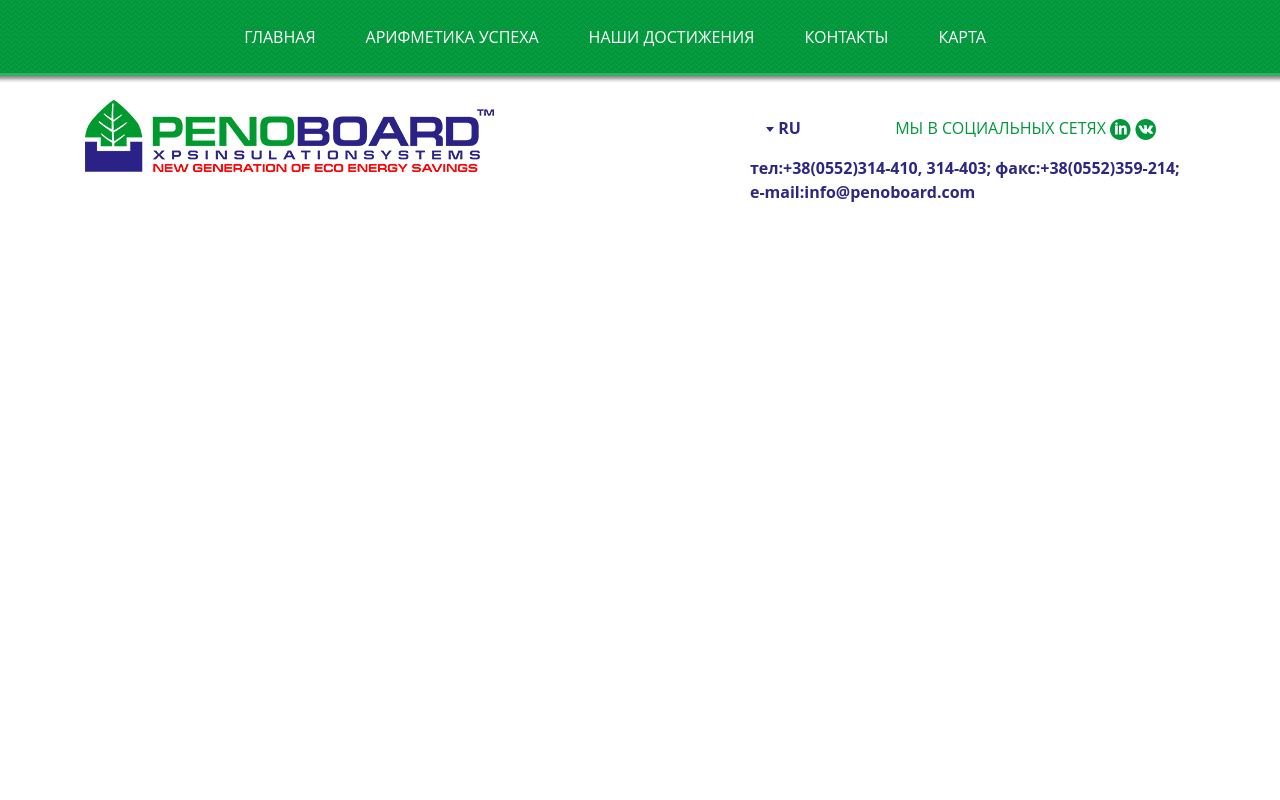
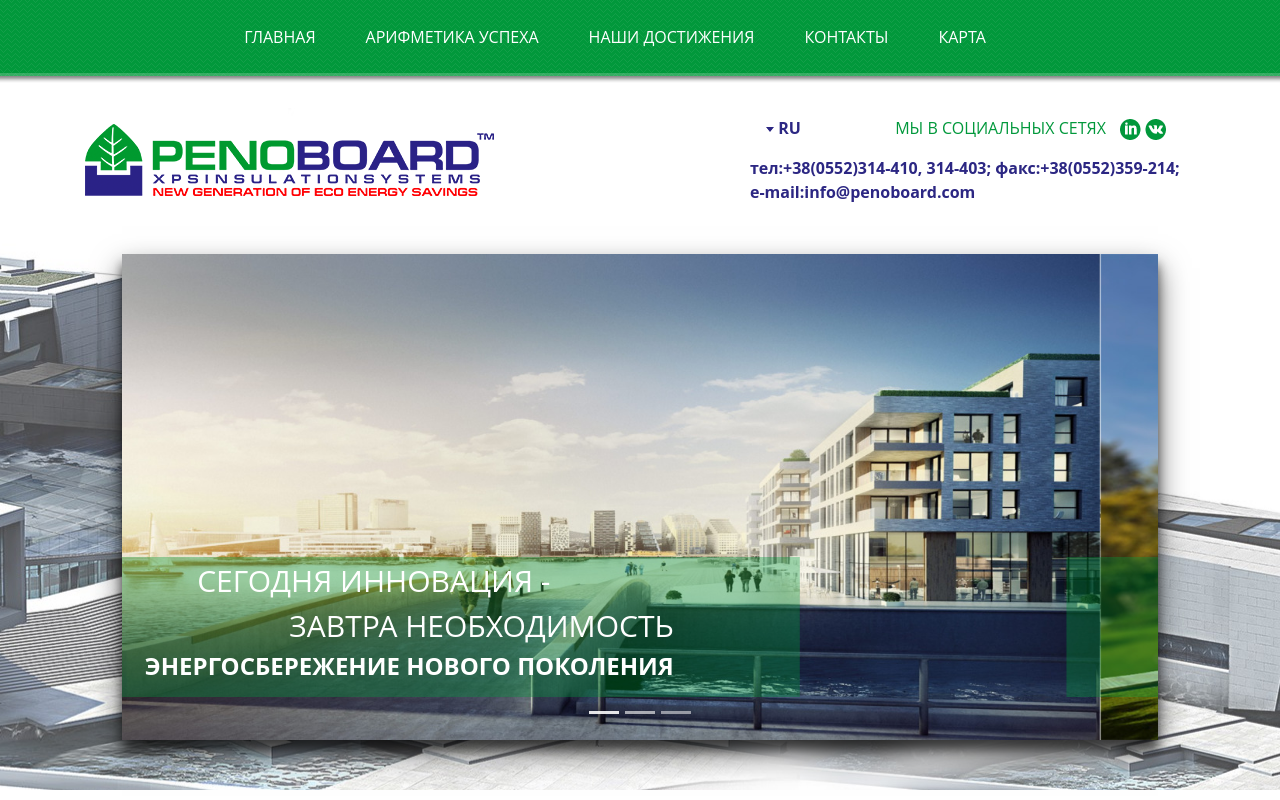
Before and after one commit to LeoValik/Penoboard, a plain HTML site: page index.html in a window 1280 px wide. Drawn offline with nearby package versions, Linux system fonts and the light colour scheme.

Commit message:
Header done

```diff
--- a/index.html
+++ b/index.html
@@ -47,7 +47,7 @@
 				<div class="row">
 					<div class="col-md-5">
 						<div class="logo"> <!-- offset-md-* -->
-								<img src="img/logo.png" alt="logo">
+								<br><img src="img/logo.png" alt="logo">
 						</div>
 
 					</div>
@@ -70,10 +70,52 @@
 										</p>
 							</div>
 							<br>
-							<span>
+							<span class="phones">
 									тел:+38(0552)314-410, 314-403; факс:+38(0552)359-214; <br>
 									e-mail:info@penoboard.com
 							</span>
+					</div>
+				</div>
+			</div>
+
+			<div class="slider col-md-10 offset-md-1">
+				<div class="container">
+					<div class="row">
+						<div class="bd-example ">
+							<div id="carouselExampleCaptions" class="carousel slide" data-ride="carousel">
+								<ol class="carousel-indicators">
+									<li data-target="#carouselExampleCaptions" data-slide-to="0" class="active"></li>
+									<li data-target="#carouselExampleCaptions" data-slide-to="1"></li>
+									<li data-target="#carouselExampleCaptions" data-slide-to="2"></li>
+								</ol>
+								<div class="carousel-inner">
+									<div class="carousel-item active">
+										<img src="img/slider/slide1_.jpg" class="d-block w-100" alt="...">
+										<div class="carousel-caption d-none d-md-block">
+											<div class="backslide"></div>
+											<p>Сегодня инновация -<br> <span>завтра необходимость</span> <br>
+											<strong>Энергосбережение нового поколения</strong></p>
+										</div>
+									</div>
+									<div class="carousel-item">
+										<img src="img/slider/slide2_.jpg" class="d-block w-100" alt="...">
+										<div class="carousel-caption d-none d-md-block">
+												<div class="backslide"></div>
+												<p>Сегодня инновация -<br> <span>завтра необходимость</span> <br>
+													<strong>Энергосбережение нового поколения</strong></p>
+										</div>
+									</div>
+									<div class="carousel-item">
+										<img src="img/slider/slide3_.jpg" class="d-block w-100" alt="...">
+										<div class="carousel-caption d-none d-md-block">
+												<div class="backslide"></div>
+												<p>Сегодня инновация -<br> <span>завтра необходимость</span> <br>
+													<strong>Энергосбережение нового поколения</strong></p>
+										</div>
+									</div>
+								</div>
+							</div>
+						</div>
 					</div>
 				</div>
 			</div>
@@ -81,6 +123,13 @@
 
 
 		<!-- Main -->
+		<main>
+			<div class="container">
+				<div class="row">
+
+				</div>
+			</div>
+		</main>
 
 		<!-- Success -->
 
--- a/scss/main.scss
+++ b/scss/main.scss
@@ -45,6 +45,13 @@ body {
 /* Navigation END */
 
 /* Header */
+
+
+header {
+  background: url(../img/bg.jpg) no-repeat center top;
+  // background-image: url(../img/bg.jpg);
+  padding-bottom: 50px;
+}
 
 /* Dropdown Languages */
 .dropbtn {
@@ -95,13 +102,70 @@ body {
   p {
     color: #01983b;
     text-transform: uppercase;
+    a:first-child {
+      padding-left: 10px;
+    }
   }
+
 }
-span {
+.phones {
   color:$main-blue;
   font-weight: $bold;
 }
+
+
+.slider {
+  padding-top: 50px;
+}
+
+.carousel-indicators {
+  li {
+    float: left;
+  }
+}
+
+#carouselExampleCaptions {
+  box-shadow: 0 14px 28px rgba(0,0,0,0.56), 0 10px 10px rgba(0,0,0,0.56);
+}
+
+.carousel-caption {
+  .backslide {
+    width: 770px;
+    height: 140px;
+    background-color: #01983b;
+    opacity: 0.36;
+    position: absolute;
+    right: 20%;
+    top: 10%;
+
+    }
+    p{
+      width: 600px;
+      position: relative;
+      right: 20%;
+      float: left;
+      text-transform: uppercase;
+      opacity: 1;
+      font-size: 30px;
+      span {
+        float: right;
+      }
+      strong {
+        font-size: 24px;
+        float: right;
+      }
+    }
+
+}
+
 /* Header END */
+
+/* Main */
+
+
+
+/* Main END */
+
 
 // Extra small devices (portrait phones, less than 576px)
 @media (max-width: 576px) {  }
```
Also changed, not shown: img/bg_.png (added), img/slider/slide1.jpg (added), img/slider/slide1_.jpg (added), img/slider/slide2.jpg (added), img/slider/slide2.png (added), img/slider/slide2_.jpg (added), img/slider/slide3.jpg (added), img/slider/slide3_.jpg (added), img/slider/slide4.jpg (added), scss/main.css, 2 other files.
